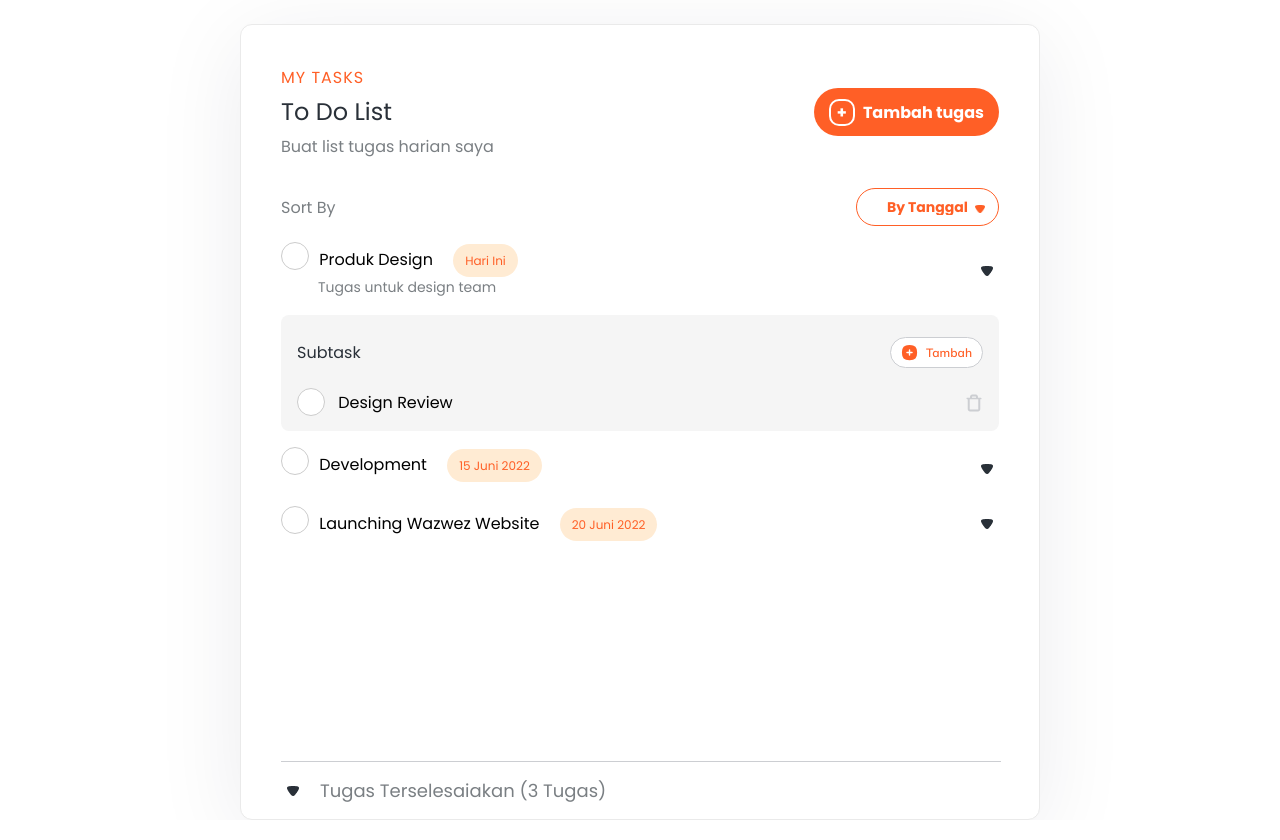
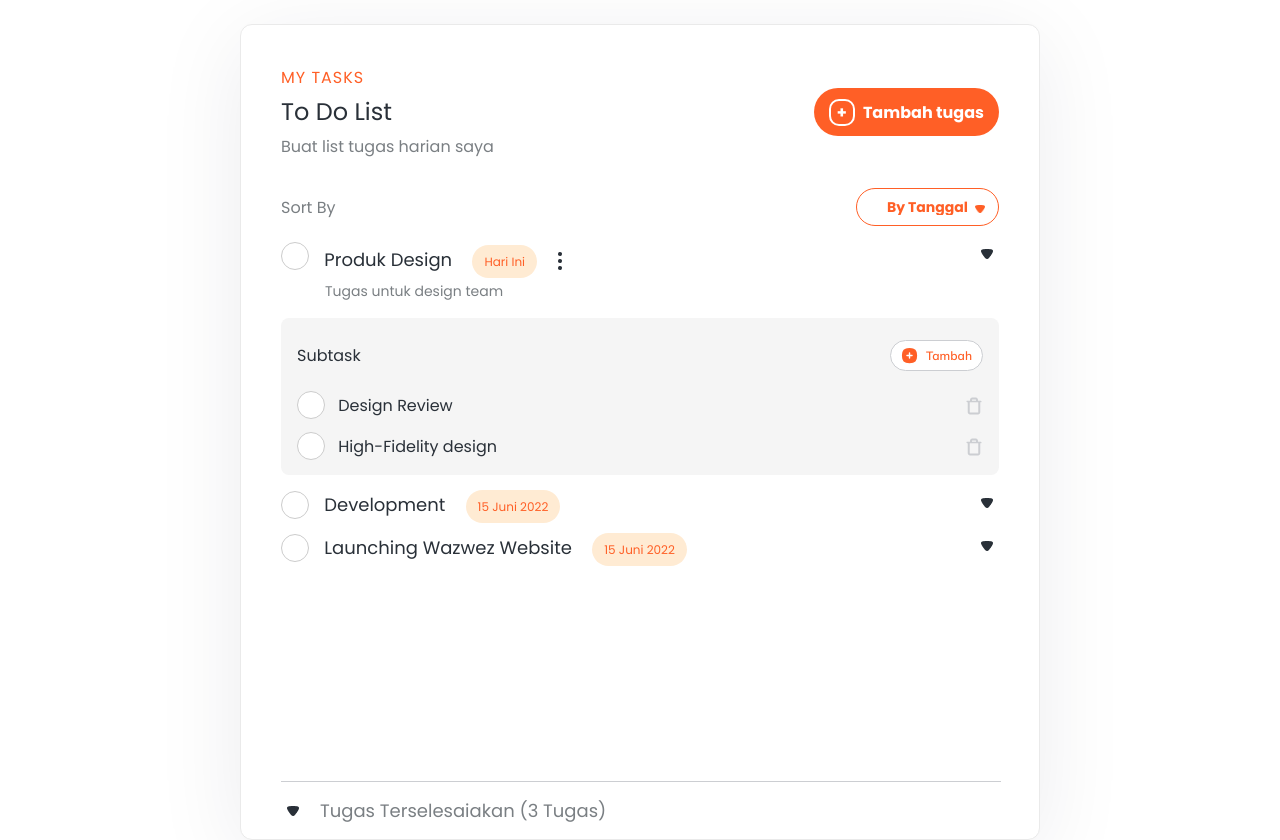
Before and after one commit to imbasri-dev/fazztrack-wazwez-app, a plain HTML site: page index.html in a window 1280 px wide. Shown: the part 104-944 px from the top of the page. Drawn offline with Linux system fonts and the light colour scheme.

Commit message:
fix style subtask

```diff
--- a/assets/style/style.css
+++ b/assets/style/style.css
@@ -226,19 +226,47 @@ main {
 .task_content_bar {
   display: flex;
   margin-top: 16px;
-  align-items: center;
   justify-content: space-between;
+  position: relative;
+  height: auto;
 }
 
 .task_content_bar .task_content {
-  padding: 5px;
   position: relative;
+  align-self: baseline;
+}
+
+.task_content_bar .task_content span {
+  position: relative;
+  top: 0;
+  left: 0;
+}
+
+.task_content_bar .task_content .more {
+  position: relative;
+  top: 7px;
+  width: 24px;
+  height: 24px;
+}
+
+.task_content_bar .task_dropdown {
+  align-self: flex-start;
+}
+
+.task_content_bar .task_content .title_content {
+  font-style: normal;
+  font-weight: 500;
+  font-size: 18px;
+  /* identical to box height, or 18px */
+  /* Text Colors/Primary */
+  color: #293038;
+  margin-left: 10px;
 }
 
 .task_content_bar .task_content .sort_content {
   padding: 8px 12px;
-  margin-bottom: 8px;
   margin-left: 16px;
+  margin-right: 7px;
   /* Primary/100 */
   background: #FFEBD3;
   border-radius: 50px;
@@ -248,12 +276,11 @@ main {
 }
 
 .task_content_bar .task_content .text_content {
-  margin-left: 32px;
+  margin-left: 44px;
   margin-top: 8px;
   font-style: normal;
   font-weight: 400;
   font-size: 14px;
-  line-height: 100%;
   /* Text Colors/Secondary */
   color: #7A7F83;
 }
@@ -266,8 +293,8 @@ main {
   border-radius: 50%;
   cursor: pointer;
   height: 28px;
+  position: absolute;
   left: 0;
-  position: absolute;
   top: 0;
   width: 28px;
 }
@@ -298,7 +325,6 @@ main {
 .subtask_bar .subtask_content .subtask_input input[type="checkbox"]:checked+label {
   background-color: #ff5f26;
   border-color: #ff5f26;
-  text-decoration-line: line-through;
 }
 
 /* line through khusus subtask ketika checklist maka akan tercoret dan saya berikan warna khusus*/
@@ -310,6 +336,12 @@ main {
 .task_content_bar .task_content input[type="checkbox"]:checked+label::after,
 .subtask_bar .subtask_content .subtask_input input[type="checkbox"]:checked+label::after {
   opacity: 1;
+}
+
+
+/* modal start */
+.task_content_modal {
+  position: absolute;
 }
 
 /* task content end */
@@ -382,7 +414,15 @@ main {
 
 }
 
-.subtask_bar .subtask_content img {
+.subtask_bar .subtask_content .subtask_input>span {
+  font-style: normal;
+  font-weight: 400;
+  font-size: 16px;
+  /* Text Colors/Primary */
+  color: #293038;
+}
+
+.subtask_bar .subtask_content .subtask_content_delete {
   width: 18px;
   margin-right: 16px;
 }
--- a/index.html
+++ b/index.html
@@ -60,17 +60,23 @@
     </div>
     <!-- todolist sort end -->
     <div id="task_container">
-      <!-- content 1 -->
+      <!-- content 1 start -->
       <div class="task_content_bar">
         <div class="task_content">
           <input type="checkbox" name="task" value="task" id="checkbox" />
-          Produk Design
           <label for="checkbox"></label>
+          <span class="title_content">Produk Design</span>
           <span class="sort_content">Hari Ini</span>
+          <img src="/assets/img/more-vertical.png" alt="more" class="more">
           <p class="text_content">Tugas untuk design team</p>
         </div>
         <img src="/assets/img/dropdown black.png" alt="dropdown" class="task_dropdown" />
+        <div class="task_content_modal">
+
+        </div>
       </div>
+      <!-- content 1 end -->
+
       <!-- subtask dropdown start -->
       <div class="subtask_bar" id="subtask_bar">
         <div class="subtask_head">
@@ -79,43 +85,54 @@
         </div>
         <!-- subtask  start-->
         <div class="subtask_content" id="subtask_content">
-
-          <div class="subtask_input checked_input">
+          <div class="subtask_input">
             <input type="checkbox" id="subtask1" />
             <label for="subtask1"></label>
-            <span> Design Review </span>
+            <span>Design Review</span>
           </div>
-          <img src="/assets/img/trash-delete.png" alt="Tambah Task" onclick="">
+          <img src="/assets/img/trash-delete.png" alt="Tambah Task" onclick="" class="subtask_content_delete">
         </div>
-
+        <!-- subtask  end-->
+        <!-- subtask  start-->
+        <div class="subtask_content" id="subtask_content">
+          <div class="subtask_input">
+            <input type="checkbox" id="subtask2" />
+            <label for="subtask2"></label>
+            <span>High-Fidelity design</span>
+          </div>
+          <img src="/assets/img/trash-delete.png" alt="Tambah Task" onclick="" class="subtask_content_delete">
+        </div>
         <!-- subtask  end-->
       </div>
       <!-- subtask dropdown end -->
-
-      <!-- content 2-->
+      <!-- content 2 start -->
       <div class="task_content_bar">
         <div class="task_content">
           <input type="checkbox" name="task" value="task" id="checkbox2" />
           <label for="checkbox2"></label>
           <span class="title_content">Development</span>
           <span class="sort_content">15 Juni 2022</span>
-          <p class="text_content"></p>
         </div>
         <img src="/assets/img/dropdown black.png" alt="dropdown" class="task_dropdown" />
       </div>
-
-      <!-- content 3-->
+      <!-- content 2 end -->
+      <!-- content 3 start -->
       <div class="task_content_bar">
         <div class="task_content">
-          <input type="checkbox" name="task" value="task" id="checkbox3" />
+          <input type="checkbox" name="task" value="task" id=checkbox3" />
           <label for="checkbox3"></label>
           <span class="title_content">Launching Wazwez Website</span>
-          <span class="sort_content">20 Juni 2022</span>
-          <p></p>
+          <span class="sort_content">15 Juni 2022</span>
         </div>
         <img src="/assets/img/dropdown black.png" alt="dropdown" class="task_dropdown" />
       </div>
+      <!-- content 3 end -->
+
+
+
+      <!-- todolist sort end -->
     </div>
+
     <div class="batas_line"></div>
     <!-- todolist Clear Start -->
     <div class="todolist_clear_container">
```
